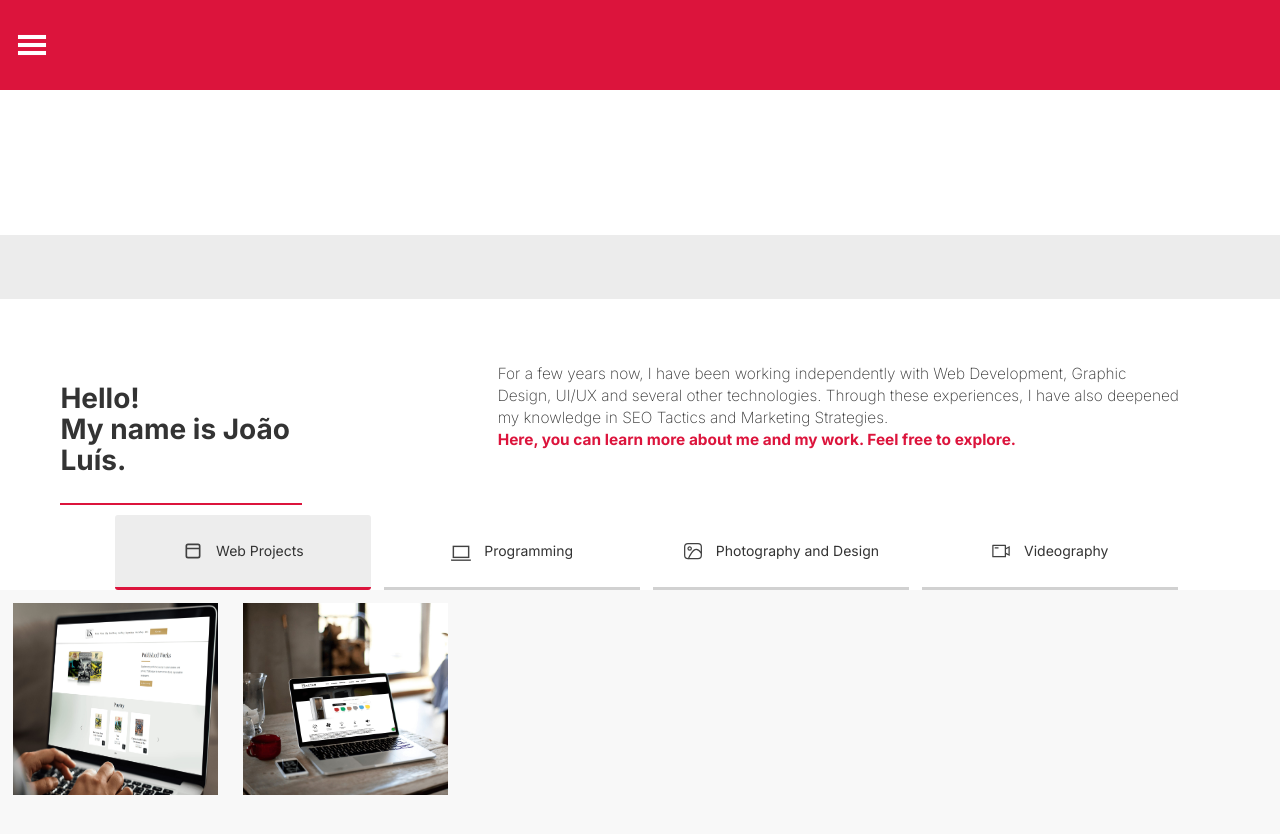
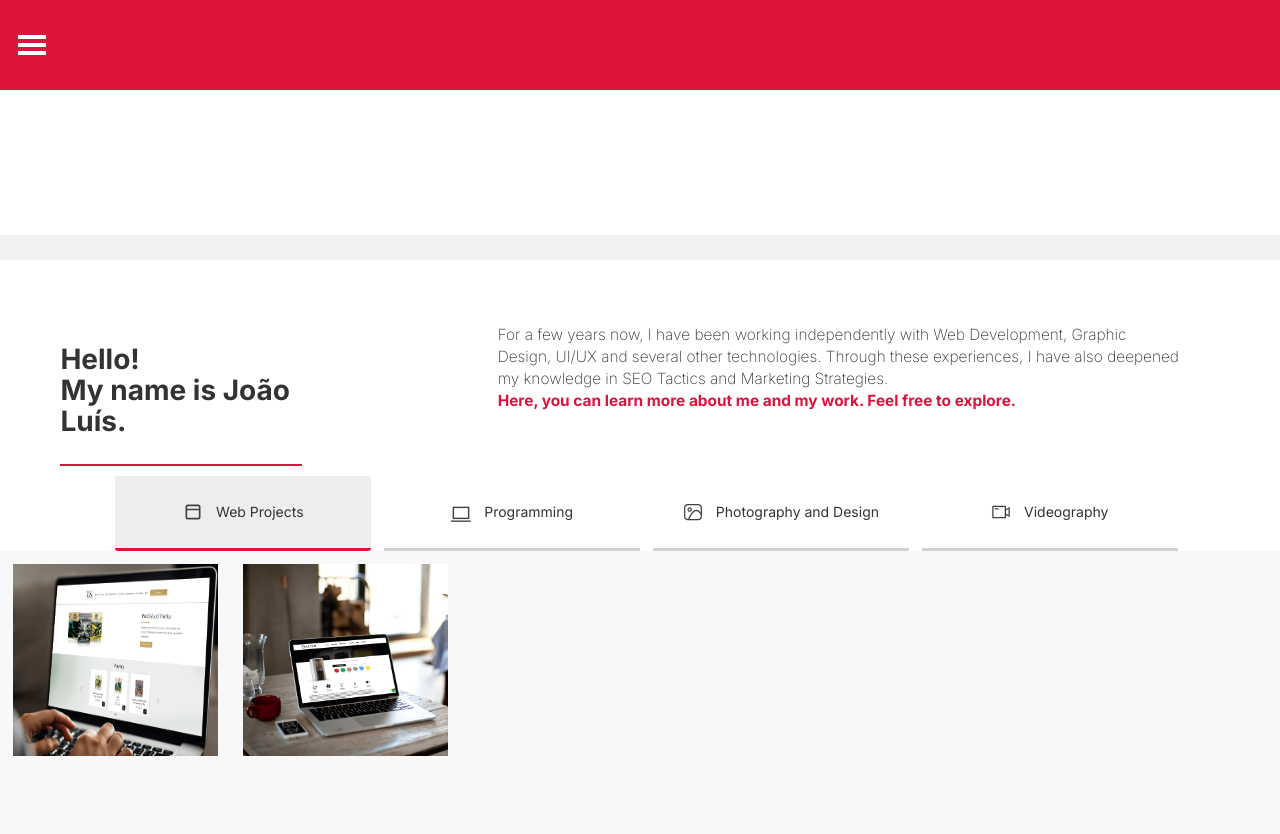
Before and after one commit to lyszt/lyszt.github.io, a Jekyll site: the page built from index.html, in a window 1280 px wide and 900 px high, scrolled down 665 px. Shown: the top 834 px of the window. Built offline with Jekyll 4.4.1, drawn with Linux system fonts in a browser that asks for light colours.

Commit message:
Update to the border on top of the section - colour related

```diff
--- a/css/default.css
+++ b/css/default.css
@@ -406,7 +406,7 @@
 }
 /* Introduction at Landing page */
 .introduction {
-  border-top: #ececec 5vw solid;
+  border-top: #f1f1f1 2vw solid;
   padding-top: 5%;
   display: grid;
   grid-auto-flow: column;
```
